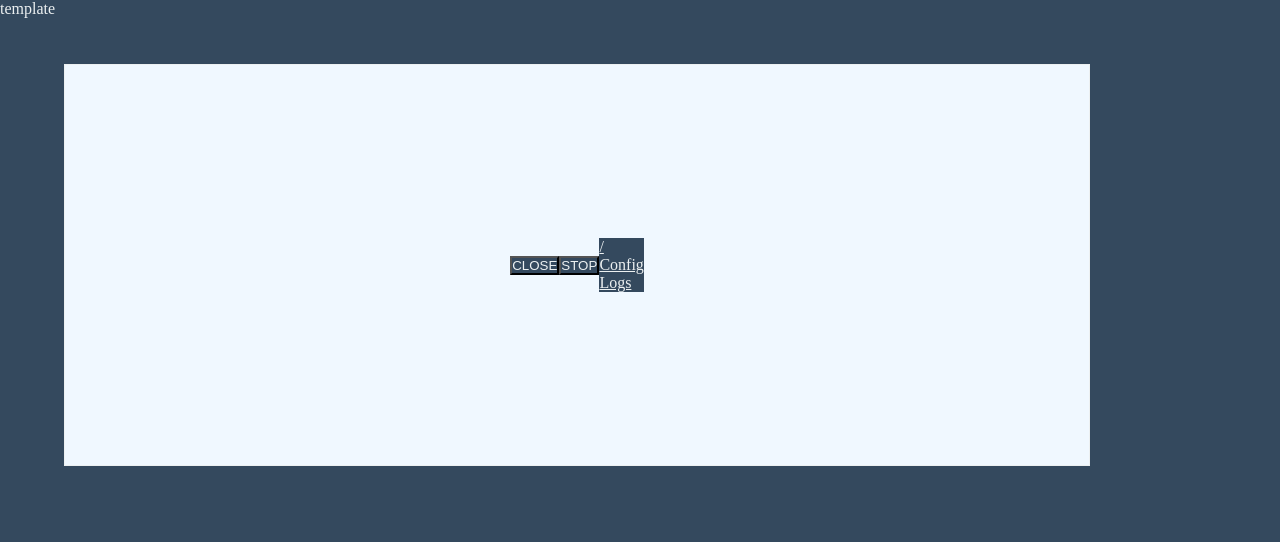
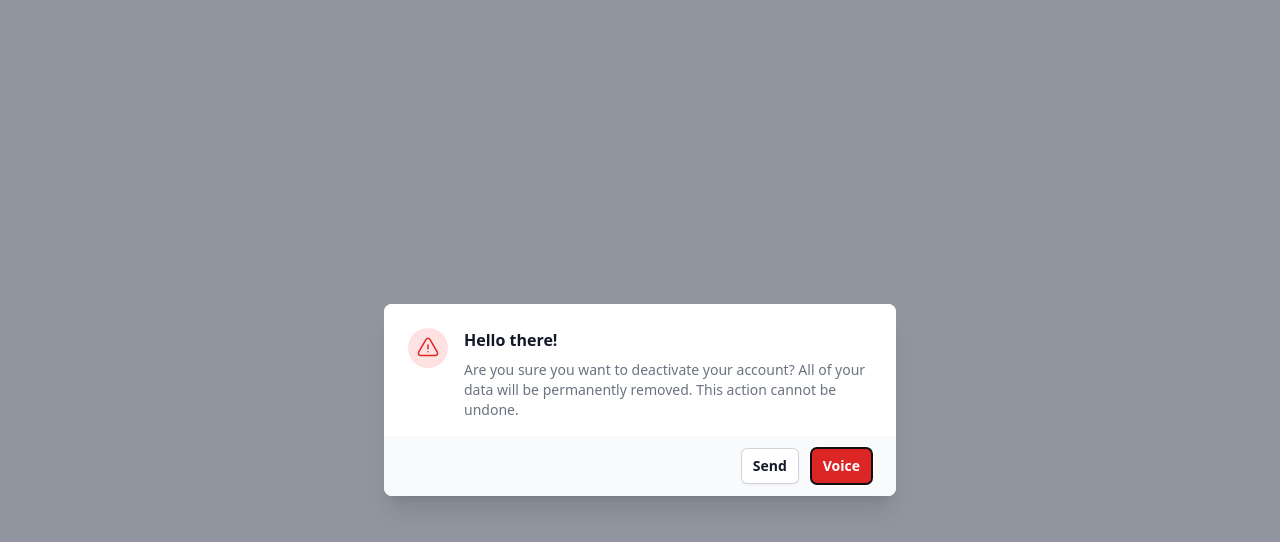
Before and after one commit to yudlab/smart-assistant, a Vue app: page / in a window 1280 px wide. Shown: the top 542 px of the page. Built offline with nearby package versions, Linux system fonts and the light colour scheme.

Commit message:
Add Tailwind

```diff
--- a/package.json
+++ b/package.json
@@ -11,6 +11,8 @@
   },
   "dependencies": {
     "@google-cloud/local-auth": "^2.1.0",
+    "@headlessui/vue": "^1.7.14",
+    "@heroicons/vue": "^2.0.18",
     "googleapis": "^105.0.0",
     "pinia": "^2.1.3",
     "puppeteer": "^20.7.3",
@@ -23,9 +25,13 @@
     "@vitejs/plugin-vue": "^4.2.3",
     "@vitejs/plugin-vue-jsx": "^3.0.1",
     "@vue/eslint-config-prettier": "^7.1.0",
+    "autoprefixer": "^10.4.14",
     "eslint": "^8.39.0",
     "eslint-plugin-vue": "^9.11.0",
+    "postcss": "^8.4.24",
+    "postcss-import": "^15.1.0",
     "prettier": "^2.8.8",
+    "tailwindcss": "^3.3.2",
     "vite": "^4.3.9"
   }
 }
--- /dev/null
+++ b/postcss.config.js
@@ -0,0 +1,8 @@
+// postcss.config.js
+module.exports = {
+  plugins: {
+    'postcss-import': {},
+    tailwindcss: {},
+    autoprefixer: {},
+  }
+}
--- a/src/App.vue
+++ b/src/App.vue
@@ -1,20 +1,4 @@
-<script setup>
-import { RouterLink, RouterView } from 'vue-router'
-</script>
-
 <template>
-  <header>
-    <div class="ui">
-      <button>CLOSE</button>
-    </div>
-    <button>STOP</button>
-    <nav>
-      <RouterLink to="/">/</RouterLink>
-      <RouterLink to="/config">Config</RouterLink>
-      <RouterLink to="/logs">Logs</RouterLink>
-    </nav>
-  </header>
-
   <div class="main-container">
     <RouterView />
   </div>
--- a/src/assets/main.scss
+++ b/src/assets/main.scss
@@ -1,25 +1,4 @@
-* {
-  background-color: #34495e;
-  color: #ecf0f1;
-  box-sizing: content-box;
-  padding: 0;
-  margin: 0;
-}
 
-#app {
-  header {
-    position: fixed;
-    border: 1px solid #ecf0f1;
-    background-color: aliceblue;
-    min-height: 50vh;
-    width: 80vw;
-    display: flex;
-    align-items: center;
-    justify-content: center;
-    margin: 4rem;
-    nav {
-      display: flex;
-      flex-direction: column;
-    }
-  }
-}
+@import "tailwindcss/base";
+@import "tailwindcss/components";
+@import "tailwindcss/utilities";
--- a/src/components/Home.vue
+++ /dev/null
@@ -1,9 +0,0 @@
-<script setup>
-//import WelcomeItem from './WelcomeItem.vue'
-</script>
-
-<template>
-  <div>
-    template
-  </div>
-</template>
--- a/src/router/index.js
+++ b/src/router/index.js
@@ -1,6 +1,8 @@
 import { createRouter, createWebHistory } from 'vue-router'
-import HomeView from '../views/HomeView.vue'
-
+import HomeView from '../views/Home.vue'
+const tezt = (function () {
+  console.log(import.meta.env.BASE_URL);
+})()
 const router = createRouter({
   history: createWebHistory(import.meta.env.BASE_URL),
   routes: [
@@ -8,14 +10,6 @@ const router = createRouter({
       path: '/',
       name: 'home',
       component: HomeView
-    },
-    {
-      path: '/about',
-      name: 'about',
-      // route level code-splitting
-      // this generates a separate chunk (About.[hash].js) for this route
-      // which is lazy-loaded when the route is visited.
-      component: () => import('../views/AboutView.vue')
     }
   ]
 })
--- a/src/views/AboutView.vue
+++ /dev/null
@@ -1,5 +0,0 @@
-<template>
-  <div class="about">
-    <h1>This is an about page</h1>
-  </div>
-</template>
--- /dev/null
+++ b/src/views/Home.vue
@@ -0,0 +1,43 @@
+<template>
+  <TransitionRoot as="template" :show="open">
+    <Dialog as="div" class="relative z-10" @close="open = false">
+      <TransitionChild as="template" enter="ease-out duration-300" enter-from="opacity-0" enter-to="opacity-100" leave="ease-in duration-200" leave-from="opacity-100" leave-to="opacity-0">
+        <div class="fixed inset-0 bg-gray-500 bg-opacity-75 transition-opacity" />
+      </TransitionChild>
+
+      <div class="fixed inset-0 z-10 overflow-y-auto">
+        <div class="flex min-h-full items-end justify-center p-4 text-center sm:items-center sm:p-0">
+          <TransitionChild as="template" enter="ease-out duration-300" enter-from="opacity-0 translate-y-4 sm:translate-y-0 sm:scale-95" enter-to="opacity-100 translate-y-0 sm:scale-100" leave="ease-in duration-200" leave-from="opacity-100 translate-y-0 sm:scale-100" leave-to="opacity-0 translate-y-4 sm:translate-y-0 sm:scale-95">
+            <DialogPanel class="relative transform overflow-hidden rounded-lg bg-white text-left shadow-xl transition-all sm:my-8 sm:w-full sm:max-w-lg">
+              <div class="bg-white px-4 pb-4 pt-5 sm:p-6 sm:pb-4">
+                <div class="sm:flex sm:items-start">
+                  <div class="mx-auto flex h-12 w-12 flex-shrink-0 items-center justify-center rounded-full bg-red-100 sm:mx-0 sm:h-10 sm:w-10">
+                    <ExclamationTriangleIcon class="h-6 w-6 text-red-600" aria-hidden="true" />
+                  </div>
+                  <div class="mt-3 text-center sm:ml-4 sm:mt-0 sm:text-left">
+                    <DialogTitle as="h3" class="text-base font-semibold leading-6 text-gray-900">Hello there!</DialogTitle>
+                    <div class="mt-2">
+                      <p class="text-sm text-gray-500">Are you sure you want to deactivate your account? All of your data will be permanently removed. This action cannot be undone.</p>
+                    </div>
+                  </div>
+                </div>
+              </div>
+              <div class="bg-gray-50 px-4 py-3 sm:flex sm:flex-row-reverse sm:px-6">
+                <button type="button" class="inline-flex w-full justify-center rounded-md bg-red-600 px-3 py-2 text-sm font-semibold text-white shadow-sm hover:bg-red-500 sm:ml-3 sm:w-auto" @click="open = false">Voice</button>
+                <button type="button" class="mt-3 inline-flex w-full justify-center rounded-md bg-white px-3 py-2 text-sm font-semibold text-gray-900 shadow-sm ring-1 ring-inset ring-gray-300 hover:bg-gray-50 sm:mt-0 sm:w-auto" @click="open = false" ref="cancelButtonRef">Send</button>
+              </div>
+            </DialogPanel>
+          </TransitionChild>
+        </div>
+      </div>
+    </Dialog>
+  </TransitionRoot>
+</template>
+
+<script setup>
+import { ref } from 'vue'
+import { Dialog, DialogPanel, DialogTitle, TransitionChild, TransitionRoot } from '@headlessui/vue'
+import { ExclamationTriangleIcon } from '@heroicons/vue/24/outline'
+
+const open = ref(true)
+</script>
--- a/src/views/HomeView.vue
+++ /dev/null
@@ -1,9 +0,0 @@
-<script setup>
-import Home from '../components/Home.vue'
-</script>
-
-<template>
-  <main>
-    <Home />
-  </main>
-</template>
--- /dev/null
+++ b/tailwind.config.js
@@ -0,0 +1,11 @@
+/** @type {import('tailwindcss').Config} */
+module.exports = {
+  content: [
+    "./index.html",
+    "./src/**/*.{vue,js,ts,jsx,tsx}",
+  ],
+  theme: {
+    extend: {},
+  },
+  plugins: [],
+}
```
Also changed, not shown: mic.html (added, +141 -0 lines), src/components/HelloWorld.vue (deleted, +0 -19 lines), 2 other files (tests, documents, lock files or other folders).
